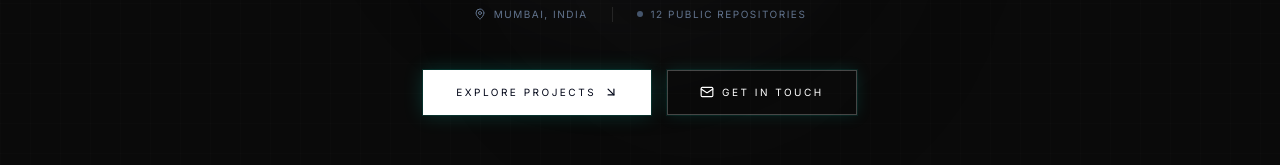
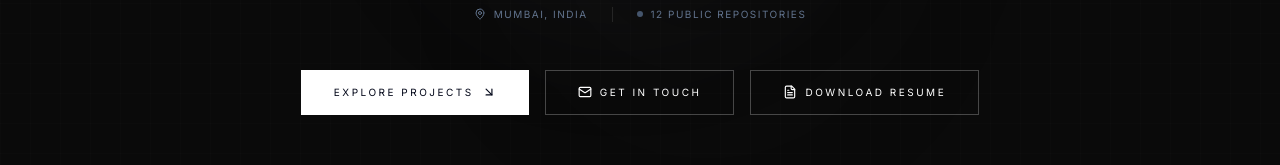
Before and after one commit to sukanyagurav/Portfolio-3, a React (Vite) app: page / in a window 1280 px wide. Shown: the part 537-702 px from the top of the page. Built offline with nearby package versions, Linux system fonts and the light colour scheme; no server answers.

Commit message:
added resume download button

```diff
--- a/package.json
+++ b/package.json
@@ -26,6 +26,8 @@
   "devDependencies": {
     "@types/express": "^4.17.21",
     "@types/node": "^22.14.0",
+    "@types/react": "^19.2.18",
+    "@types/react-dom": "^19.2.4",
     "autoprefixer": "^10.4.21",
     "esbuild": "^0.25.0",
     "tailwindcss": "^4.1.14",
--- a/src/App.tsx
+++ b/src/App.tsx
@@ -10,6 +10,7 @@ import Footer from './components/Footer';
 import CustomCursor from './components/CustomCursor';
 import { GitHubProfile } from './types';
 import projectsData from './constant/projectsData';
+import BackToTop from './components/BackToTop';
 
 // Fallback high-fidelity profile data in case API fails/rate limits
 const FALLBACK_PROFILE: GitHubProfile = {
@@ -88,6 +89,8 @@ export default function App() {
         {/* Polished Interactive Contact Section */}
         <Contact />
       </main>
+            <BackToTop />
+
 
       {/* Footer Branding and directory */}
       <Footer />
--- /dev/null
+++ b/src/components/BackToTop.tsx
@@ -0,0 +1,38 @@
+import React, { useState, useEffect } from 'react';
+import { ArrowUp } from 'lucide-react';
+
+export default function BackToTop() {
+  const [isVisible, setIsVisible] = useState(false);
+
+  const handleScrollToTop = () => {
+    window.scrollTo({ top: 0, behavior: 'smooth' });
+  };
+
+  useEffect(() => {
+    const toggleVisibility = () => {
+      // Show button when page is scrolled down
+      if (window.scrollY > 300) {
+        setIsVisible(true);
+      } else {
+        setIsVisible(false);
+      }
+    };
+
+    window.addEventListener('scroll', toggleVisibility);
+    return () => window.removeEventListener('scroll', toggleVisibility);
+  }, []);
+
+  return (
+    <button
+      onClick={handleScrollToTop}
+      className={`fixed bottom-6 right-6 p-2.5 border border-black/10 dark:border-white/10 text-slate-500 dark:text-slate-400 hover:border-slate-900 dark:hover:border-white hover:text-slate-900 dark:hover:text-white bg-bg-light dark:bg-[#0a0a0a] transition-all duration-300 shadow-[0_0_0_1px_rgba(0,213,190,0.08),0_0_14px_rgba(0,213,190,0.12)] hover:shadow-[0_0_0_1px_rgba(0,213,190,0.22),0_0_22px_rgba(0,213,190,0.18)] cursor-pointer rounded-none z-40 ${
+        isVisible ? 'opacity-100' : 'opacity-0 pointer-events-none'
+      }`}
+      title="Back to top"
+      aria-label="Back to top"
+      id="back-to-top"
+    >
+      <ArrowUp size={14} />
+    </button>
+  );
+}
--- a/src/components/Footer.tsx
+++ b/src/components/Footer.tsx
@@ -1,10 +1,7 @@
 import React from 'react';
-import { ArrowUp, Github, Mail, Linkedin } from 'lucide-react';
+import { Github, Mail, Linkedin } from 'lucide-react';
 
 export default function Footer() {
-  const handleScrollToTop = () => {
-    window.scrollTo({ top: 0, behavior: 'smooth' });
-  };
 
   return (
     <footer className="bg-bg-light dark:bg-[#0a0a0a] border-t border-black/5 dark:border-white/10 py-16 transition-colors duration-300">
@@ -29,7 +26,7 @@ export default function Footer() {
           {/* Controls - Socials and Scroll-up */}
           <div className="flex items-center space-x-4">
             {/* Quick socials */}
-            <div className="flex items-center space-x-2 border-r border-black/5 dark:border-white/10 pr-4">
+            <div className="flex items-center space-x-2 pr-4">
               <a
                 href="https://github.com/sukanyagurav"
                 target="_blank"
@@ -87,16 +84,7 @@ export default function Footer() {
               </a>
             </div>
 
-            {/* Back to top clicker */}
-            <button
-              onClick={handleScrollToTop}
-              className="p-2.5 border border-black/10 dark:border-white/10 text-slate-500 dark:text-slate-400 hover:border-slate-900 dark:hover:border-white hover:text-slate-900 dark:hover:text-white bg-transparent transition-all duration-300 shadow-[0_0_0_1px_rgba(0,213,190,0.08),0_0_14px_rgba(0,213,190,0.12)] hover:shadow-[0_0_0_1px_rgba(0,213,190,0.22),0_0_22px_rgba(0,213,190,0.18)] cursor-pointer rounded-none"
-              title="Back to top"
-              aria-label="Back to top"
-              id="footer-back-to-top"
-            >
-              <ArrowUp size={14} />
-            </button>
+
           </div>
         </div>
 
--- a/src/components/Hero.tsx
+++ b/src/components/Hero.tsx
@@ -1,5 +1,5 @@
 import { useEffect, useRef } from 'react';
-import { ArrowDownRight, Mail, Sparkles, MapPin } from 'lucide-react';
+import { ArrowDownRight, Mail, Sparkles, MapPin, FileText } from 'lucide-react';
 import gsap from 'gsap';
 import { GitHubProfile } from '../types';
 
@@ -159,7 +159,7 @@ export default function Hero({ profile }: HeroProps) {
             >
               <button
                 onClick={() => handleScrollTo('#projects')}
-                className="w-full sm:w-auto px-8 py-3.5 border border-slate-900 dark:border-white bg-slate-900 text-[#faf9f6] dark:bg-white dark:text-slate-950 hover:bg-transparent hover:text-slate-900 dark:hover:bg-transparent dark:hover:text-white font-sans uppercase tracking-[0.25em] text-[10px] transition-all duration-300 flex items-center justify-center gap-2 group cursor-pointer shadow-[0_0_0_1px_rgba(0,213,190,0.12),0_0_20px_rgba(0,213,190,0.2)] hover:shadow-[0_0_0_1px_rgba(0,213,190,0.25),0_0_28px_rgba(0,213,190,0.28)]"
+                className="w-full sm:w-auto px-8 py-3.5 border border-slate-900 dark:border-white bg-slate-900 text-[#faf9f6] dark:bg-white dark:text-slate-950 hover:bg-transparent hover:text-slate-900 dark:hover:bg-transparent dark:hover:text-white font-sans uppercase tracking-[0.25em] text-[10px] transition-all duration-300 flex items-center justify-center gap-2 group cursor-pointer"
                 id="hero-cta-projects"
               >
                 Explore Projects
@@ -168,12 +168,22 @@ export default function Hero({ profile }: HeroProps) {
 
               <button
                 onClick={() => handleScrollTo('#contact')}
-                className="w-full sm:w-auto px-8 py-3.5 border border-slate-300 dark:border-white/25 bg-transparent text-slate-800 dark:text-white hover:border-slate-900 dark:hover:border-white font-sans uppercase tracking-[0.25em] text-[10px] transition-all duration-300 flex items-center justify-center gap-2 cursor-pointer shadow-[0_0_0_1px_rgba(0,213,190,0.08),0_0_16px_rgba(0,213,190,0.14)] hover:shadow-[0_0_0_1px_rgba(0,213,190,0.2),0_0_24px_rgba(0,213,190,0.2)]"
+                className="w-full sm:w-auto px-8 py-3.5 border border-slate-300 dark:border-white/25 bg-transparent text-slate-800 dark:text-white hover:border-slate-900 dark:hover:border-white font-sans uppercase tracking-[0.25em] text-[10px] transition-all duration-300 flex items-center justify-center gap-2 cursor-pointer"
                 id="hero-cta-contact"
               >
                 <Mail size={14} />
                 Get in Touch
               </button>
+
+              <a
+                href="/resume.pdf"
+                download="Sukanya_Gurav_Resume.pdf"
+                className="w-full sm:w-auto px-8 py-3.5 border border-slate-300 dark:border-white/25 bg-transparent text-slate-800 dark:text-white hover:border-slate-900 dark:hover:border-white font-sans uppercase tracking-[0.25em] text-[10px] transition-all duration-300 flex items-center justify-center gap-2 cursor-pointer"
+                id="hero-cta-resume"
+              >
+                <FileText size={14} />
+                Download Resume
+              </a>
             </div>
           </div>
 
```
Also changed, not shown: 2 other files (tests, documents, lock files or other folders).
